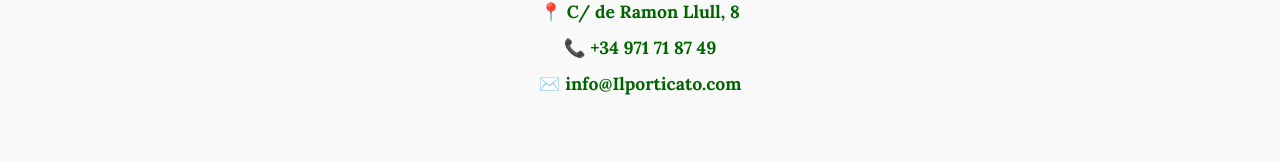
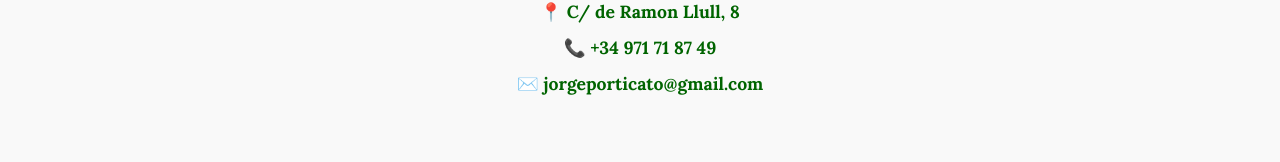
Before and after one commit to ManelocoXD/ilporticato-web, a plain HTML site: page contacto.html in a window 1280 px wide. Shown: the part 360-522 px from the top of the page. Drawn offline with Linux system fonts and the light colour scheme.

Commit message:
actualizacion del correo

```diff
--- a/contacto.html
+++ b/contacto.html
@@ -30,7 +30,7 @@
         <h2>Contacto</h2>
         <p>📍 <a href="https://www.google.com/maps/place//data=!4m2!3m1!1s0x1297924e6c23ab89:0x2e1c65ef52b95935?sa=X&ved=1t:8290&ictx=111" class="link">C/ de Ramon Llull, 8</a> </p>
         <p>📞 <a href="tel:+34971718749" class="phone-link">+34 971 71 87 49</a></p>
-        <p>✉️ <a href="mailto:info@labellanapoli.com">info@Ilporticato.com</a></p>
+        <p>✉️ <a href="mailto:jorgeporticato@gmail.com">jorgeporticato@gmail.com</a></p>
     </section>
 
     <!-- Pie de página -->
```
